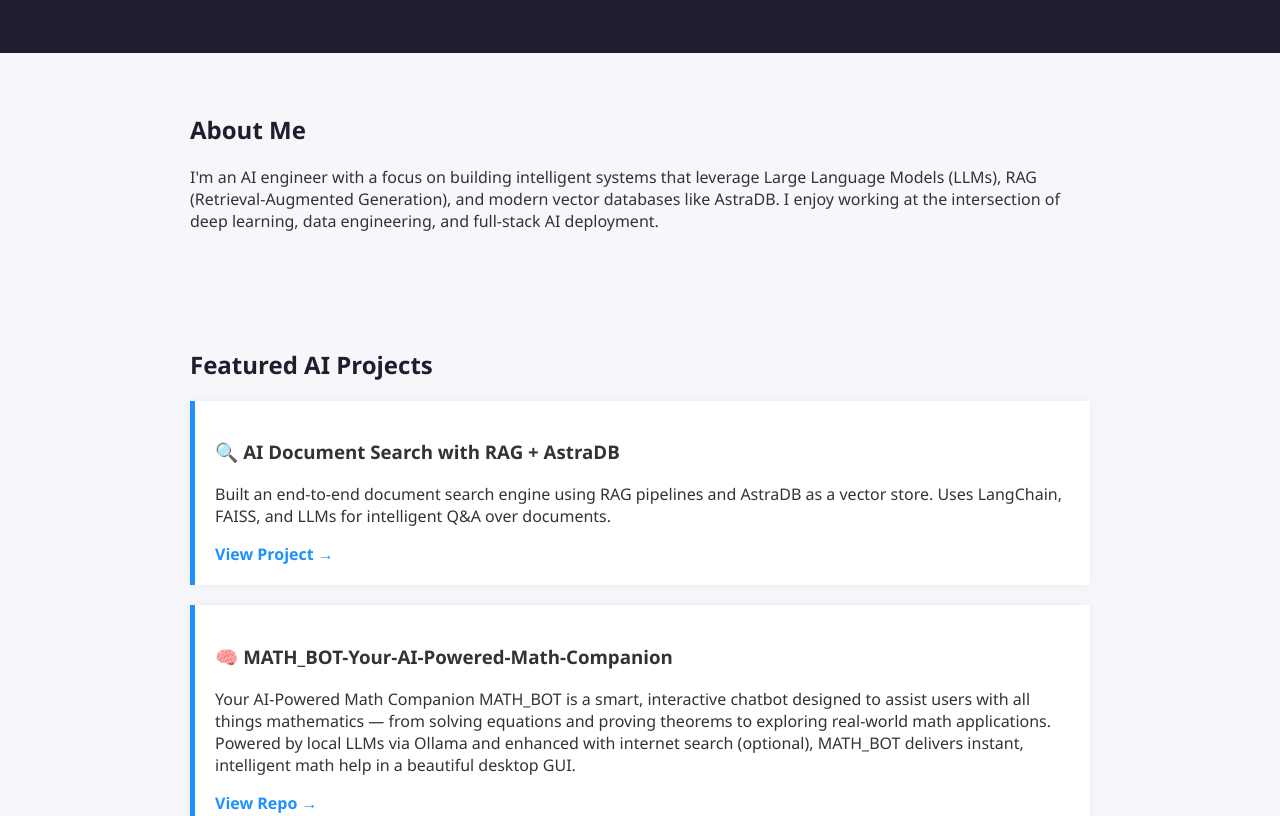
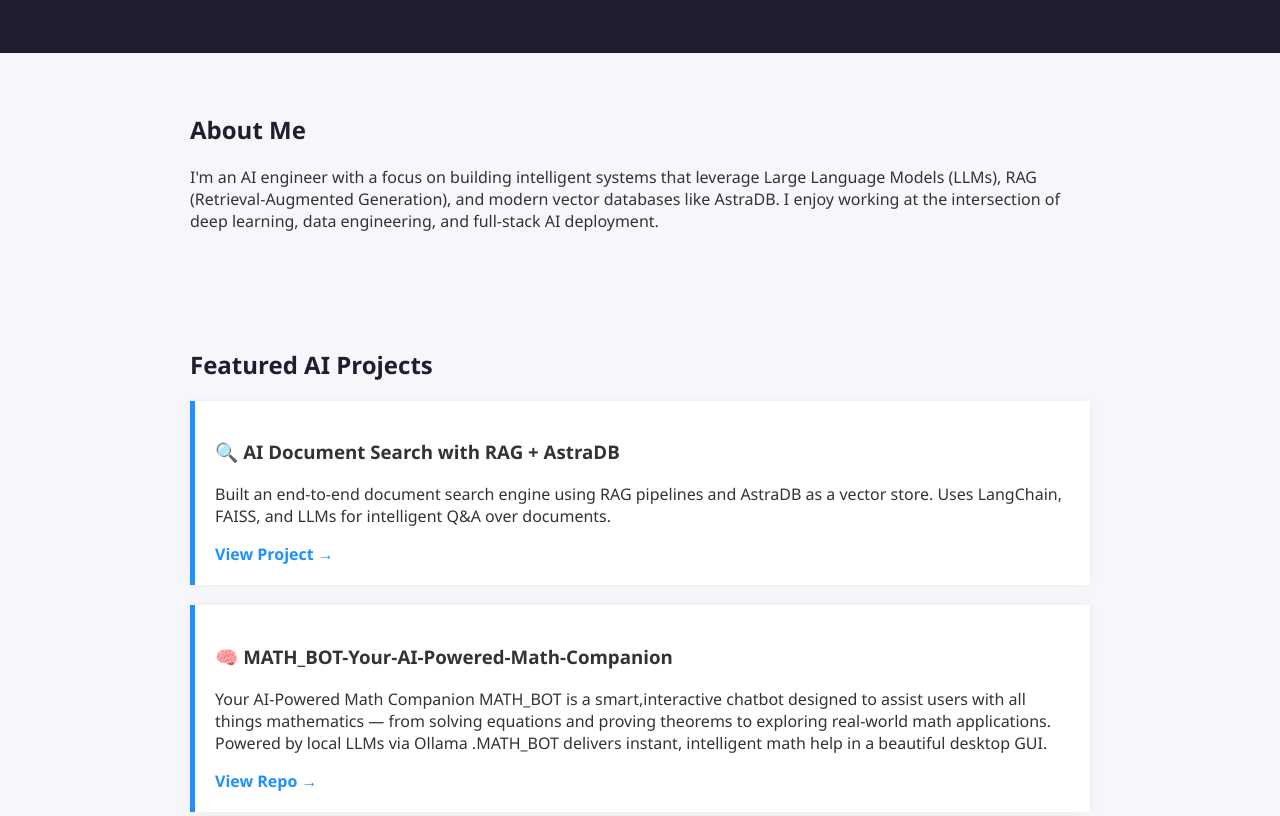
Before and after one commit to BVISHNU78/BVISHNU78.github.io, a plain HTML site: page index.html in a window 1280 px wide. Shown: the part 136-952 px from the top of the page. Drawn offline with Linux system fonts and the light colour scheme.

Commit message:
Update index.html

```diff
--- a/index.html
+++ b/index.html
@@ -33,7 +33,7 @@
     <div class="project">
       <h3>🧠 MATH_BOT-Your-AI-Powered-Math-Companion</h3>
       <p>
-        Your AI-Powered Math Companion MATH_BOT is a smart, interactive chatbot designed to assist users with all things mathematics — from solving equations and proving theorems to exploring real-world math applications. Powered by local LLMs via Ollama and enhanced with internet search (optional), MATH_BOT delivers instant, intelligent math help in a beautiful desktop GUI.
+        Your AI-Powered Math Companion MATH_BOT is a smart,interactive chatbot designed to assist users with all things mathematics — from solving equations and proving theorems to exploring real-world math applications. Powered by local LLMs via Ollama .MATH_BOT delivers instant, intelligent math help in a beautiful desktop GUI.
       </p>
       <a href="https://github.com/BVISHNU78" target="_blank">View Repo →</a>
     </div>
```
